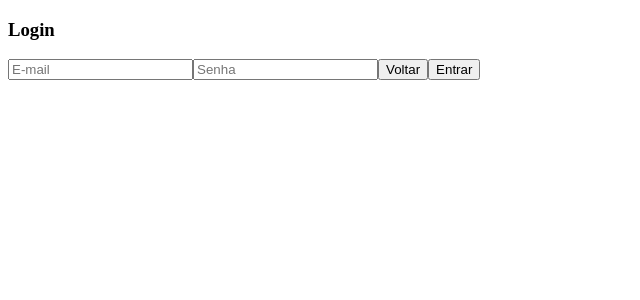
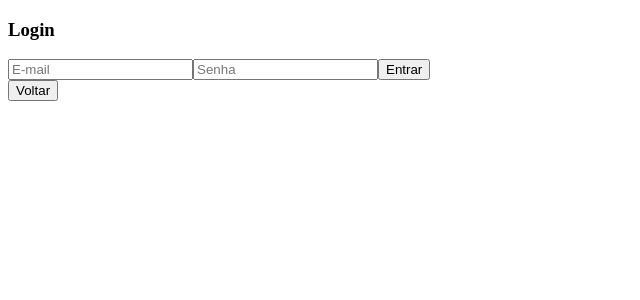
Before and after one commit to future4code/Bianca-Leonardo, a React (Create React App) app in the folder semana10/labex/: page /login in a window 1280 px wide. Shown: the top 300 px of the page, without its empty margins (0-640 px from the left). Built offline with nearby package versions, Linux system fonts and the light colour scheme; the HTML template or start-up script is replaced by a standard one.

Commit message:
ajustando formularios

```diff
--- a/semana10/labex/src/components/AdminListTrips/AdminListTrips.js
+++ b/semana10/labex/src/components/AdminListTrips/AdminListTrips.js
@@ -1,5 +1,7 @@
+import axios from 'axios';
 import React from 'react';
 import { useHistory } from 'react-router';
+import { BASE_URL } from '../../constants/urls';
 import { goToDetailPage } from '../../routes/coordinator';
 
 function AdminListTrips(props) {
@@ -13,6 +15,7 @@ function AdminListTrips(props) {
             <p>Descrição: {props.trips.description}</p>
             <p>Data: {props.trips.date}</p>
             <button onClick={() => goToDetailPage(history, props.trips.id)}>Ver Viagem</button>
+            <button onClick={() => props.deleteTrip(props.trips.id)}>Excluir</button>
         </div>
     );
 }
--- a/semana10/labex/src/components/ListTrips/ListTrips.js
+++ b/semana10/labex/src/components/ListTrips/ListTrips.js
@@ -3,7 +3,7 @@ import {Container} from './style'
 
 function ListTrips(props) {
     return (
-        <Container>
+        <Container key={props.trips.id}>
             <p>Nome: {props.trips.name}</p>
             <p>Descrição: {props.trips.description}</p>
             <p>Planeta: {props.trips.planet}</p>
--- /dev/null
+++ b/semana10/labex/src/hooks/useForm.js
@@ -0,0 +1,19 @@
+import {useState} from 'react';
+
+function useForm(initialValue) {
+    const [form, setForm] = useState(initialValue)
+
+    // função controlada onChange
+    const onChange = (event) => {
+        const {name, value} = event.target
+        setForm({...form, [name]: value})
+    }
+
+    // limpa campos
+    const cleanFields = () => {
+        setForm(initialValue)
+    }
+    return {form, onChange, cleanFields}
+}
+
+export default useForm;
--- /dev/null
+++ b/semana10/labex/src/hooks/useRequestData.js
@@ -0,0 +1,25 @@
+import axios from 'axios';
+import { useEffect, useState } from 'react';
+
+function useRequestData(initialData, url) {
+
+    const [data, setData] = useState(initialData)
+
+    const getData = () => {
+        axios.get(url)
+        .then((res) => {
+            console.log(res.data.trips)
+            setData(res.data.trips)
+        }).catch((err) => {
+            console.log(err)
+        })
+    }
+
+    useEffect(() => {
+        getData()
+    }, [])
+
+    return data
+}
+
+export default useRequestData;
--- a/semana10/labex/src/pages/AdminHomePage.js
+++ b/semana10/labex/src/pages/AdminHomePage.js
@@ -1,34 +1,40 @@
-import React from 'react';
+import React, { useEffect } from 'react';
 import AdminListTrips from '../components/AdminListTrips/AdminListTrips';
 import Header from '../components/HeaderAdmin/HeaderAdmin'
 import useProtectedPage from '../hooks/useProtectedPage';
-import { useEffect, useState } from 'react';
+import {BASE_URL} from '../constants/urls'
+import useRequestData from '../hooks/useRequestData';
 import axios from 'axios'
-import {BASE_URL} from '../constants/urls'
 
 function AdminHomePage() {
     useProtectedPage()
 
-    const [trips, setTrips] = useState([])
+    const trips = useRequestData([], `${BASE_URL}/trips`)
 
     useEffect(() => {
-        getTrips()
     }, [])
 
-    const getTrips = () => {
-        axios.get(`${BASE_URL}/trips`)
+    const deleteTrip = (id) => {
+
+        const header = {
+            headers: {
+                auth: localStorage.getItem('token')
+            }
+        }
+
+        axios.delete(`${BASE_URL}/trips/${id}`, header)
         .then((res) => {
-            // console.log(res.data.trips)
-            setTrips(res.data.trips)
+            console.log(res.data)
+        }).catch((err) => {
+            console.log(err)
         })
-        .catch((err) => {
-            console.log(err.response)
-        })
+
     }
 
     const listTrips = trips.map((trip) => {
         return <AdminListTrips
             trips={trip}
+            deleteTrip={deleteTrip}
         />
     })
 
@@ -36,10 +42,6 @@ function AdminHomePage() {
         <div>
             <Header />
             {listTrips}
-            {/* <AdminListTrips />
-            <AdminListTrips />
-            <AdminListTrips />
-            <AdminListTrips /> */}
         </div>
     );
 }
--- a/semana10/labex/src/pages/ListTripsPage.js
+++ b/semana10/labex/src/pages/ListTripsPage.js
@@ -3,25 +3,27 @@ import React, { useEffect, useState } from 'react';
 import Header from '../components/Header/Header';
 import ListTrips from '../components/ListTrips/ListTrips';
 import { BASE_URL } from '../constants/urls';
+import useRequestData from '../hooks/useRequestData';
 
 function ListTripsPage() {
 
-    const [trips, setTrips] = useState([])
+    // const [trips, setTrips] = useState([])
+    const trips = useRequestData([], `${BASE_URL}/trips`)
 
-    useEffect(() => {
-        getTrips()
-    }, [])
+    // useEffect(() => {
+    //     getTrips()
+    // }, [])
 
-    const getTrips = () => {
-        axios.get(`${BASE_URL}/trips`)
-        .then((res) => {
-            // console.log(res.data.trips)
-            setTrips(res.data.trips)
-        })
-        .catch((err) => {
-            console.log(err.response)
-        })
-    }
+    // const getTrips = () => {
+    //     axios.get(`${BASE_URL}/trips`)
+    //     .then((res) => {
+    //         // console.log(res.data.trips)
+    //         setTrips(res.data.trips)
+    //     })
+    //     .catch((err) => {
+    //         console.log(err.response)
+    //     })
+    // }
 
     const listTrips = trips.map((trip) => {
         return <ListTrips
--- a/semana10/labex/src/pages/LoginPage.js
+++ b/semana10/labex/src/pages/LoginPage.js
@@ -2,39 +2,53 @@ import axios from 'axios';
 import React from 'react';
 import { useHistory } from 'react-router';
 import { BASE_URL } from '../constants/urls';
+import useForm from '../hooks/useForm';
 import useInput from '../hooks/useInput';
 import { goToAdminHomePage, goToBack } from '../routes/coordinator';
 
 function LoginPage() {
     const history = useHistory()
-    const [email, onChangeEmail] = useInput('')
-    const [password, onChangePassword] = useInput('')
+    // const [email, onChangeEmail] = useInput('')
+    // const [password, onChangePassword] = useInput('')
+    const { form, onChange } = useForm({ email: '', password: '' })
 
-    const toDoLogin = () => {
-
-        const body = {
-            email,
-            password
-        }
-
-        axios.post(`${BASE_URL}/login`, body)
+    const toDoLogin = (event) => {
+        event.preventDefault()
+        axios.post(`${BASE_URL}/login`, form)
             .then((res) => {
                 // console.log(res.data.token)
                 localStorage.setItem('token', res.data.token)
                 goToAdminHomePage(history)
             })
             .catch((err) => {
-            console.log(err)
+                console.log(err.response.data.message)
             })
     }
 
     return (
         <div>
             <h3>Login</h3>
-            <input value={email} onChange={onChangeEmail} placeholder={'E-mail'}/>
-            <input value={password} onChange={onChangePassword} placeholder={'Senha'}/>
+            <form onSubmit={toDoLogin}>
+                <input
+                    name={'email'}
+                    value={form.email}
+                    onChange={onChange}
+                    placeholder={'E-mail'}
+                    type={'email'}
+                    required
+                />
+                <input
+                    name={'password'}
+                    value={form.password}
+                    onChange={onChange}
+                    placeholder={'Senha'}
+                    type={'password'}
+                    required
+                />
+                <button type={'submit'}>Entrar</button>
+            </form>
             <button onClick={() => goToBack(history)}>Voltar</button>
-            <button onClick={toDoLogin}>Entrar</button>
+            {/* {console.log(form)} */}
         </div>
     );
 }
```
Lines whose indentation alone changed are shown as unchanged.
